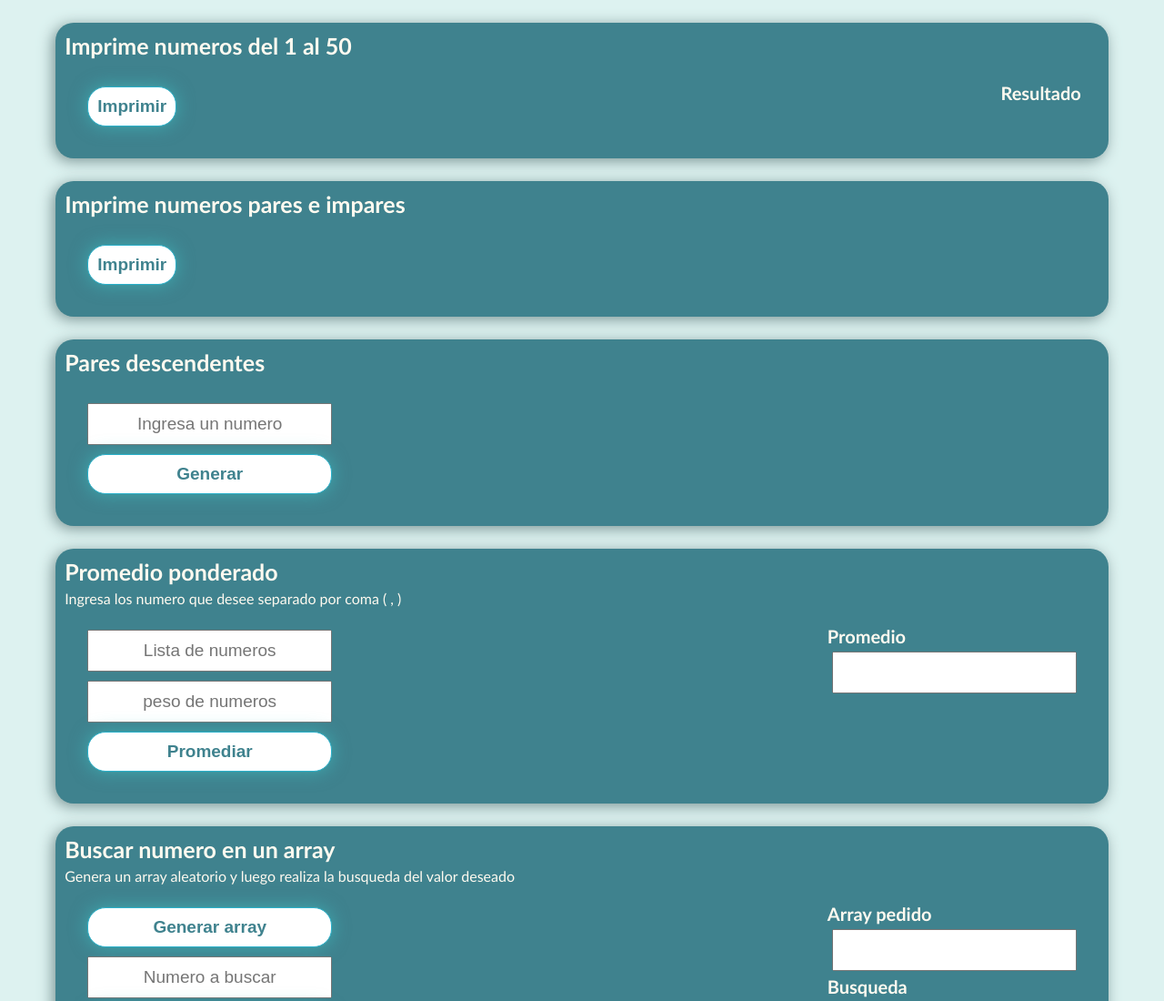
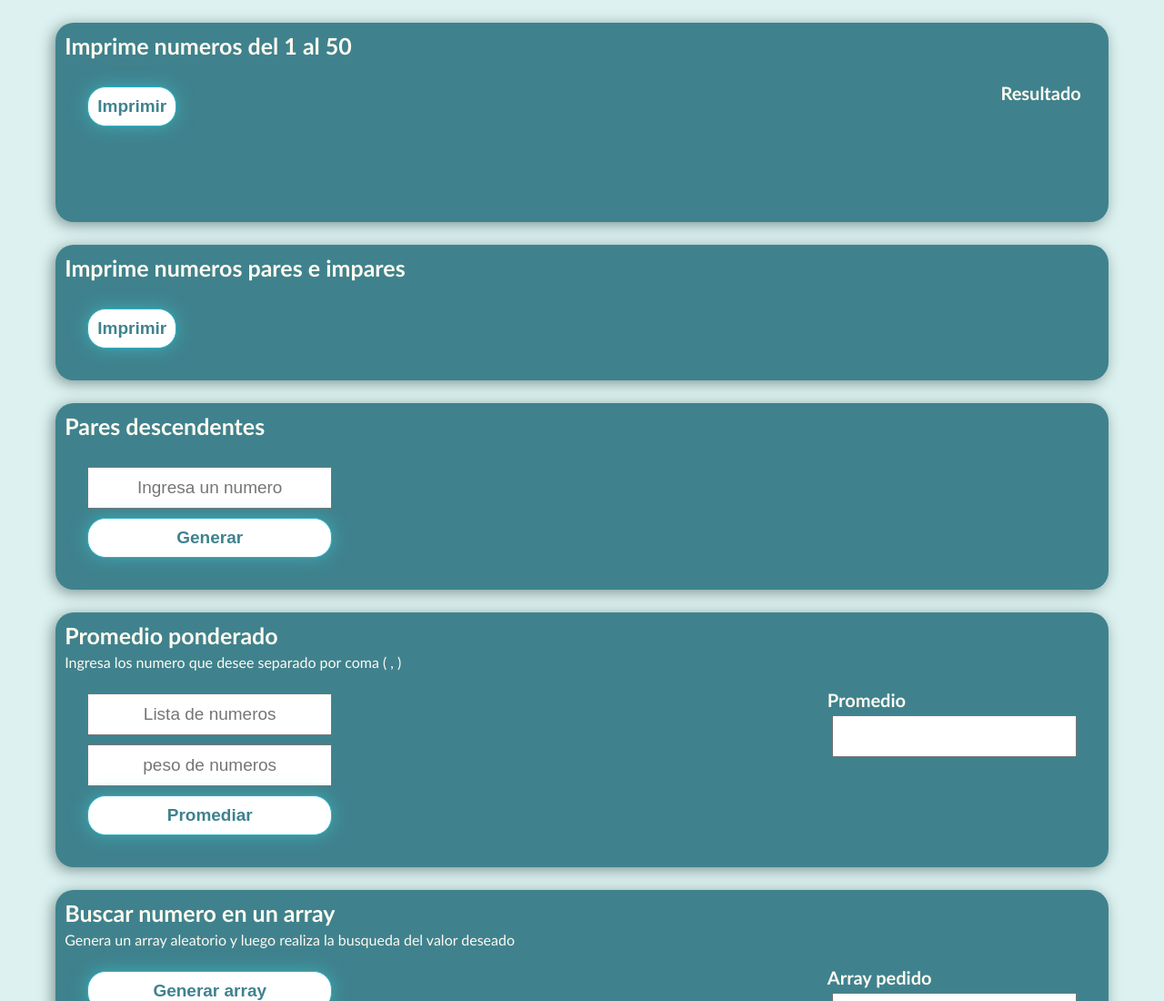
Before and after one commit to luiscarlosmedina/eje_matrices, a plain HTML site: page INDEX.html in a window 1280 px wide. Shown: the top 1100 px of the page at 91% size. Drawn offline with Linux system fonts and the light colour scheme.

Commit message:
Update designe.css

```diff
--- a/estilo/designe.css
+++ b/estilo/designe.css
@@ -29,6 +29,10 @@ body {
     align-content: flex-start;
     flex-wrap: wrap;
     padding: 20px;
+}
+#E1{
+    overflow: auto;
+    height: 100px;
 }
 .titulo{
     margin: 0;
```
